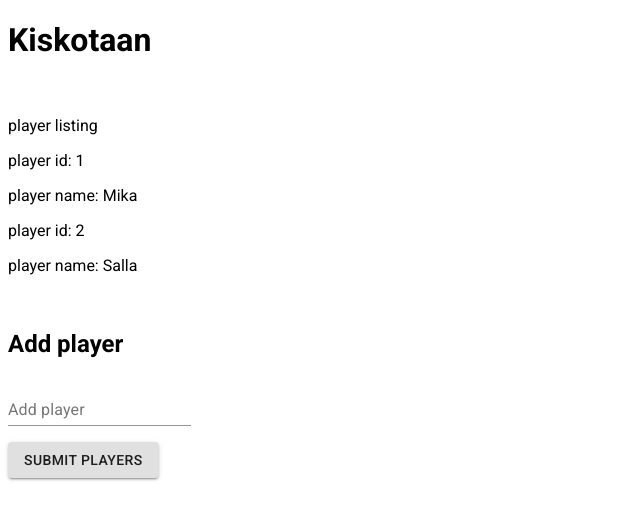
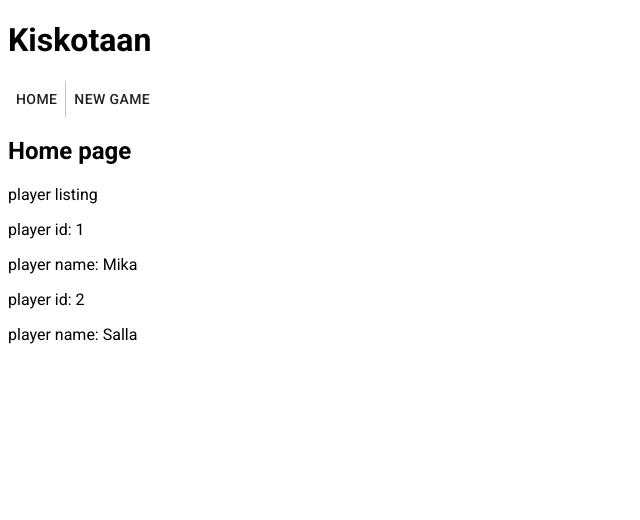
Before and after one commit to mika-alaoutinen/kiskotaan, a React (Create React App) app: page / in a window 1280 px wide. Shown: the top 520 px of the page, without its empty margins (0-640 px from the left). Built offline with nearby package versions, Linux system fonts and the light colour scheme; data requests are answered from the project's data file.

Commit message:
Navigation and routing sort of works

```diff
--- a/src/App.tsx
+++ b/src/App.tsx
@@ -1,8 +1,7 @@
 import React, { useEffect } from 'react'
 import { useDispatch } from 'react-redux'
 
-import AddPlayer from './components/player/AddPlayer'
-import Players from './components/player/Players'
+import Routes from './router/Routes'
 import { getPlayers } from './store/players/playerActions'
 
 const App: React.FC = () => {
@@ -18,12 +17,7 @@ const App: React.FC = () => {
       style={{ fontFamily: 'Roboto' }}
     >
       <h1>Kiskotaan</h1>
-      <br />
-
-      <Players />
-
-      <br />
-      <AddPlayer />
+      <Routes />
     </div>
   )
 }
--- a/src/components/home/HomePage.tsx
+++ b/src/components/home/HomePage.tsx
@@ -1,10 +1,12 @@
 import React from 'react'
+import Players from '../player/Players'
 
 const HomePage: React.FC = () => {
 
   return (
     <div>
-      <p>Home page</p>
+      <h2>Home page</h2>
+      <Players />
     </div>
   )
 }
--- /dev/null
+++ b/src/router/Navigation.tsx
@@ -0,0 +1,14 @@
+import React from 'react'
+import { Link } from 'react-router-dom'
+
+import Button from '@material-ui/core/Button'
+import ButtonGroup from '@material-ui/core/ButtonGroup'
+
+const Navigation: React.FC = () => (
+  <ButtonGroup variant='text'>
+    <Button component={Link} to='/'>Home</Button>
+    <Button component={Link} to='/new-game'>New game</Button>
+  </ButtonGroup>
+)
+
+export default Navigation
--- a/src/router/Routes.tsx
+++ b/src/router/Routes.tsx
@@ -3,9 +3,12 @@ import { BrowserRouter as Router, Route, Switch } from 'react-router-dom'
 
 import HomePage from '../components/home/HomePage'
 import NewGame from '../components/newGame/NewGame'
+import Navigation from '../router/Navigation'
 
 const Routes: React.FC = () => (
   <Router>
+    <Navigation />
+
     <Switch>
       <Route exact path='/new-game' component={NewGame} />
       <Route exact path='/' component={HomePage} />
```
